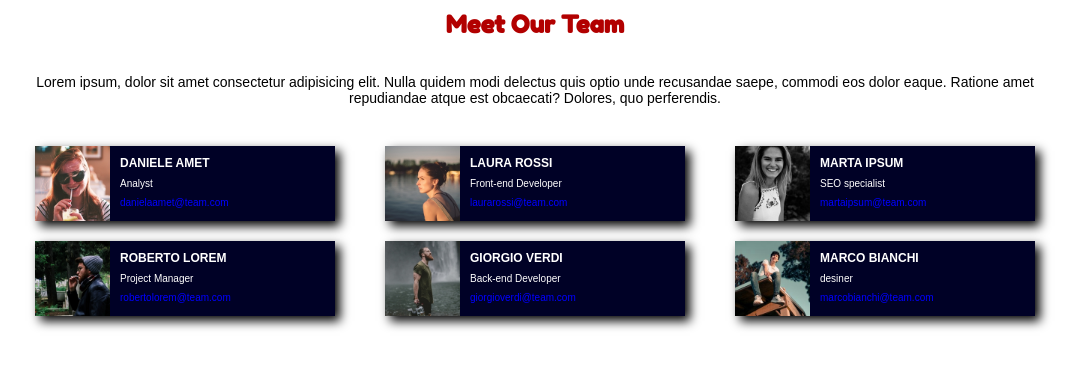
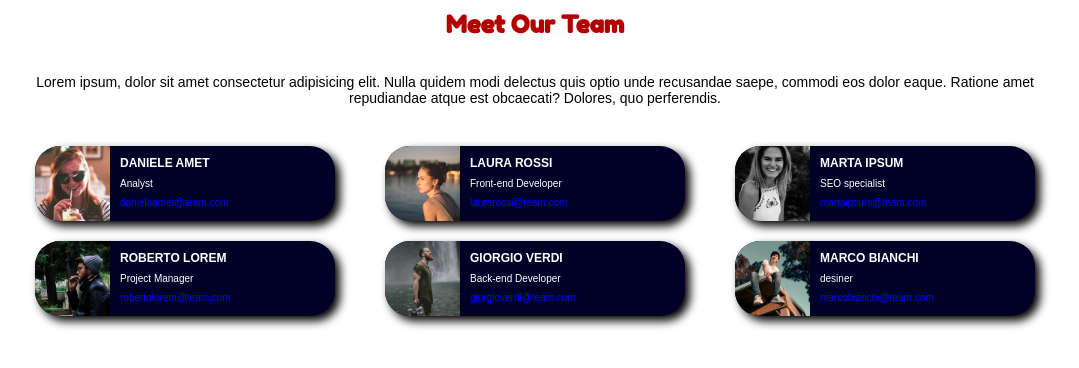
Before and after one commit to Lapo0/html-css-float-cards, a plain HTML site: page index.html in a window 1280 px wide. Shown: the whole page, without its empty margins (105-1184 px from the left). Drawn offline with Linux system fonts and the light colour scheme.

Commit message:
aggiunto border-radius

```diff
--- a/css/style.css
+++ b/css/style.css
@@ -42,6 +42,7 @@ h1.titol{
     margin-right: 5%;
     margin-top: 20px;
     box-shadow: 5px 5px 10px black;
+    border-radius: 25px;
 }
 
 .rectangle:nth-child(3n + 3){
@@ -54,6 +55,7 @@ h1.titol{
 figure img{
     max-width: 100%;
     float: left;
+    border-radius: 25px 0 0 25px;
 }
 
 .rectangle .rect-text{
```
